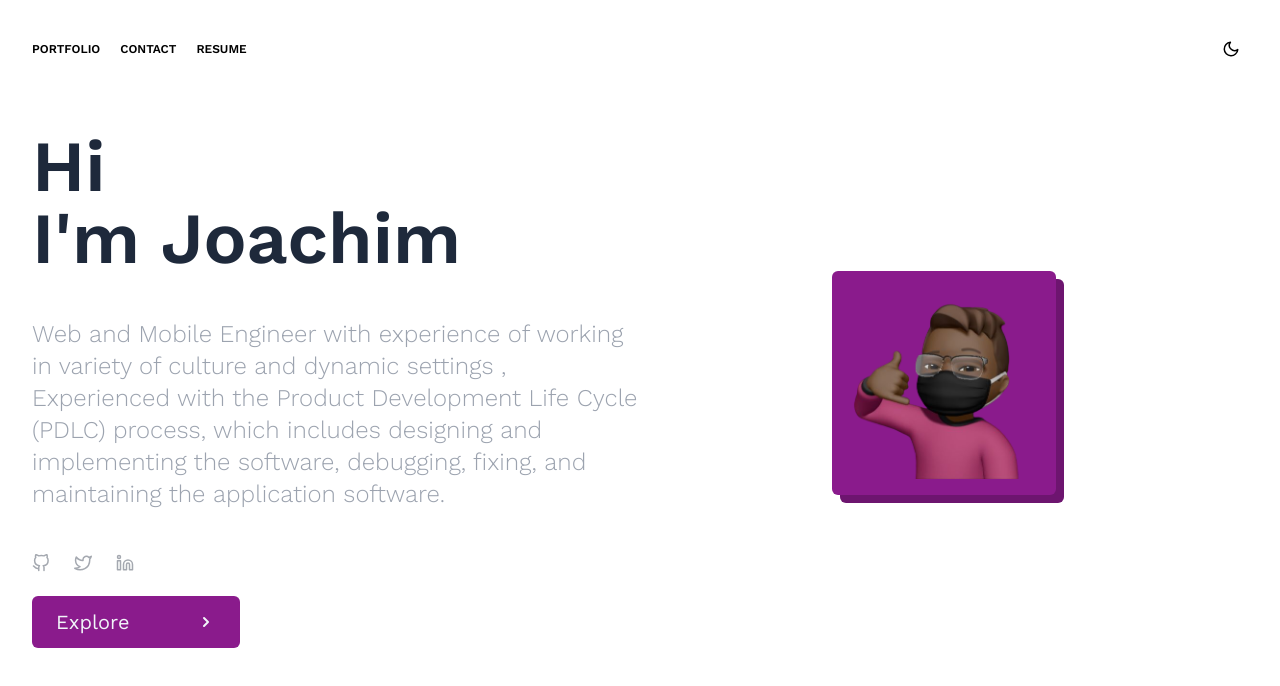
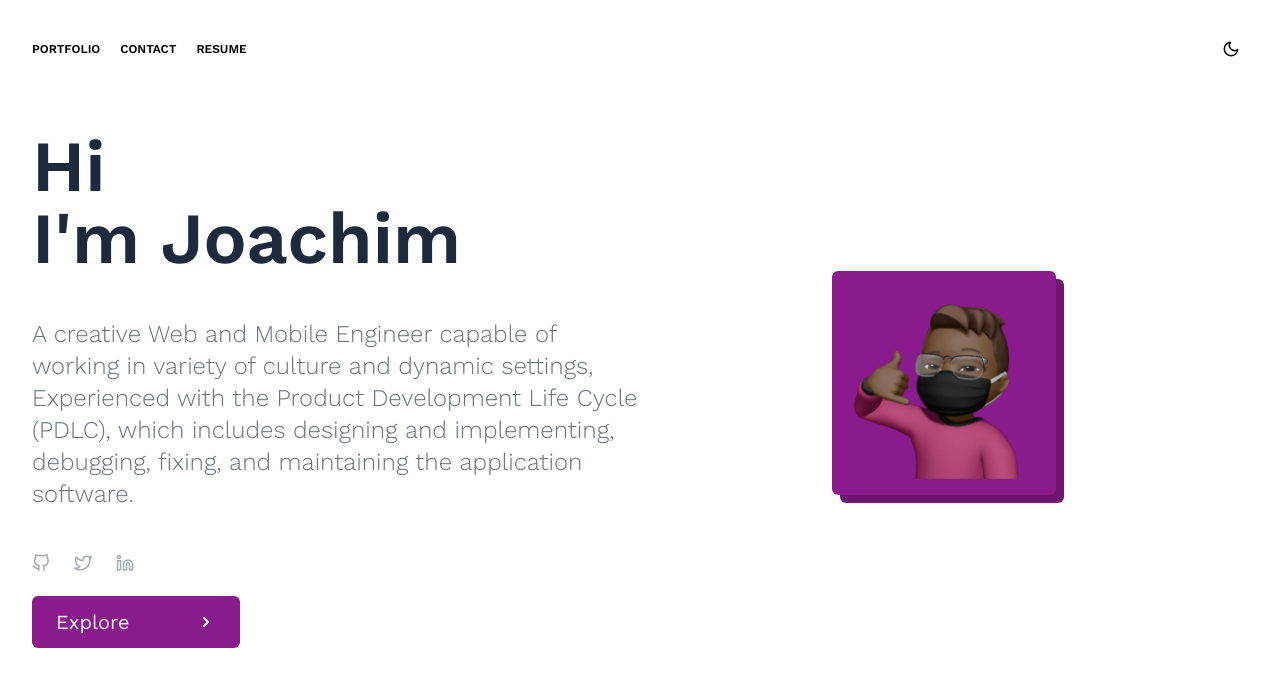
Before and after one commit to chuddyjoachim/personal_website_v1, a Next.js app: page / in a window 1280 px wide. Shown: the top 686 px of the page. Built offline with nearby package versions, Linux system fonts and the light colour scheme.

Commit message:
update: home header and meta

```diff
--- a/components/core/home/Header.tsx
+++ b/components/core/home/Header.tsx
@@ -34,11 +34,10 @@ const Header = () => {
               </span>
             </h1>
           </div>
-          <p className=" lg:text-2xl font-light py-7 text-gray-400 text-center lg:text-left">
-            Web and Mobile Engineer with experience of working in variety of culture and dynamic
-            settings , Experienced with the Product Development Life Cycle (PDLC) process, which
-            includes designing and implementing the software, debugging, fixing, and maintaining the
-            application software.
+          <p className=" lg:text-2xl font-light py-7 text-gray-500 dark:text-gray-300 text-center lg:text-left">
+            A creative Web and Mobile Engineer capable of working in variety of culture and dynamic
+            settings, Experienced with the Product Development Life Cycle (PDLC), which includes
+            designing and implementing, debugging, fixing, and maintaining the application software.
           </p>
           <div className="">
             <div className=" flex flex-row justify-center lg:justify-start space-x-6 text-2xl font-light dark:text-white  opacity-40 dark:opacity-80">
--- a/pages/_document.jsx
+++ b/pages/_document.tsx
@@ -13,20 +13,19 @@ class MyDocument extends Document {
             rel="stylesheet"
           />
           <meta name="description" content="Joachim * Chikezie" />
-          <meta name="chuddyjoachim" content="chuddyjoachim personal web site" />
+          <meta
+            name="chuddyjoachim"
+            content="chuddyjoachim - Joachim chikezie's personal web site"
+          />
           <link rel="apple-touch-icon" sizes="180x180" href="./favicon_io/apple-touch-icon.png" />
           <link rel="icon" type="image/png" sizes="32x32" href="./tavicon_io/favicon-32x32.png" />
           <link rel="icon" type="image/png" sizes="16x16" href="./favicon_io/favicon-16x16.png" />
           <link rel="manifest" href="./site.webmanifest" />
-          <meta
-            data-react-helmet="true"
-            property="og:title"
-            content="chikezie joachim - chuddyjoachim"
-          />
+          <meta data-react-helmet="true" property="og:title" content="chikezie joachim" />
           <meta
             data-react-helmet="true"
             property="og:description"
-            content="product designer and software developer in lagos nigeria more of a personal website, including social media contact links"
+            content="software engineer & product designer in lagos nigeria, product oriented Web and mobile engineer with design knowledge and experience"
           />
           <meta property="og:url" content="https://www.chuddyjoachim.com/" />
           <meta
```
